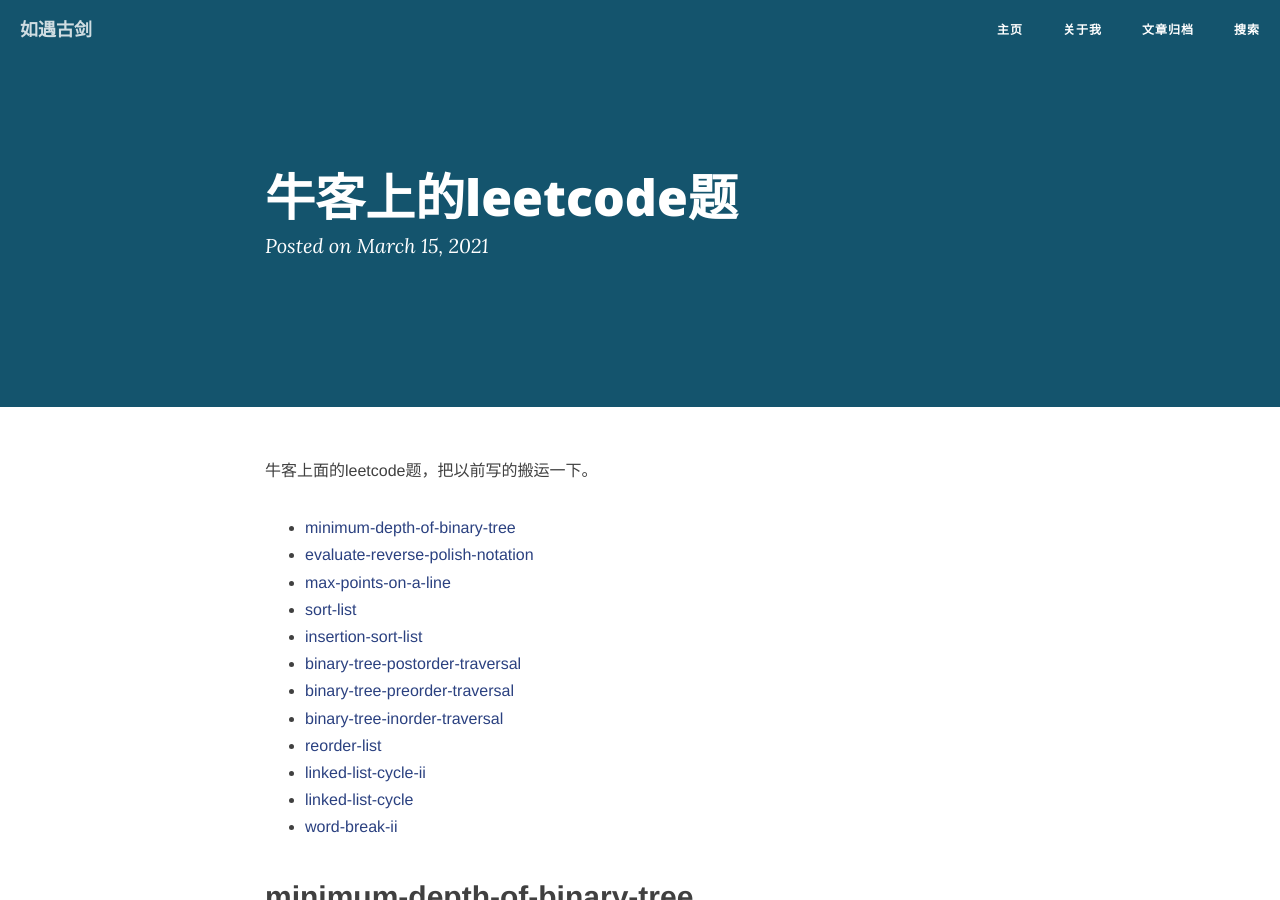
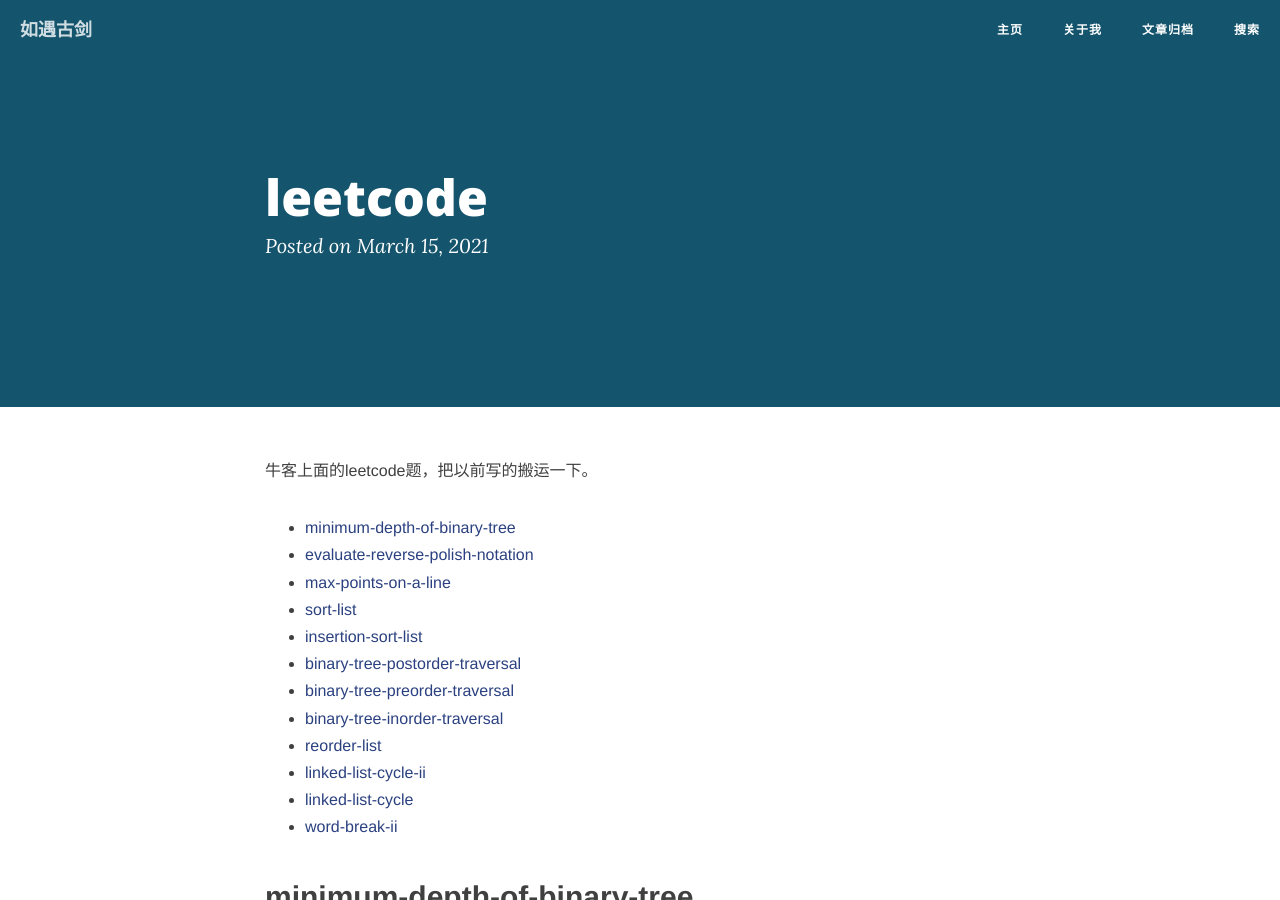
Before and after one commit to L1468999760/L1468999760.github.io, a Jekyll site: the page built from _posts/2021-03-15-leetcode.md, in a window 1280 px wide and 900 px high. Built offline with Jekyll 4.4.1, drawn with Linux system fonts in a browser that asks for light colours; nearby versions of some CDN libraries; comment, search, counter and statistics services are not loaded.

Commit message:
Update and rename 2021-03-15-nowcoder(leetcode).md to 2021-03-15-leetcode.md

```diff
--- a/_posts/2021-03-15-nowcoder(leetcode).md
+++ b/_posts/2021-03-15-leetcode.md
@@ -1,10 +1,10 @@
 ---
 layout: post
-title: 牛客上的leetcode题
+title: leetcode
 date: 2021-03-15
 categories: blog
 tags: [leetcode]
-description: 牛客上的leetcode题。
+description: leetcode
 ---
 
 牛客上面的leetcode题，把以前写的搬运一下。
```
